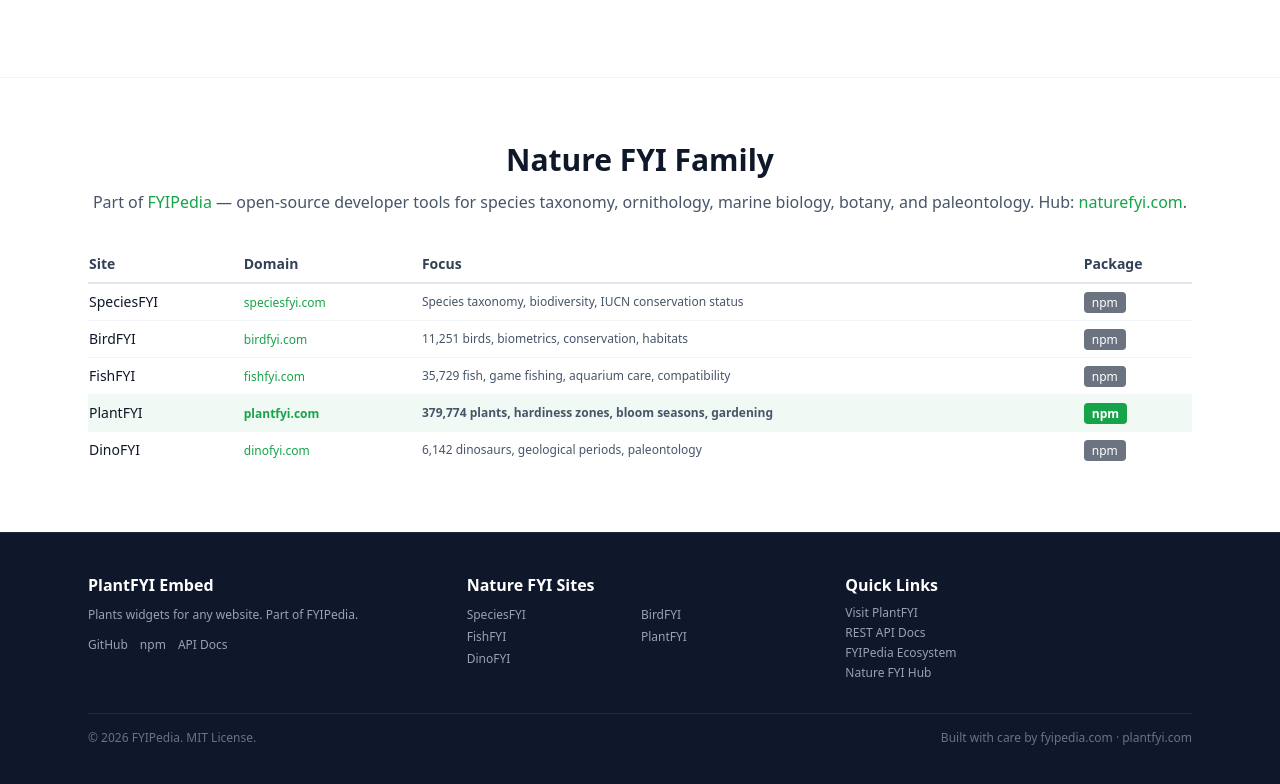
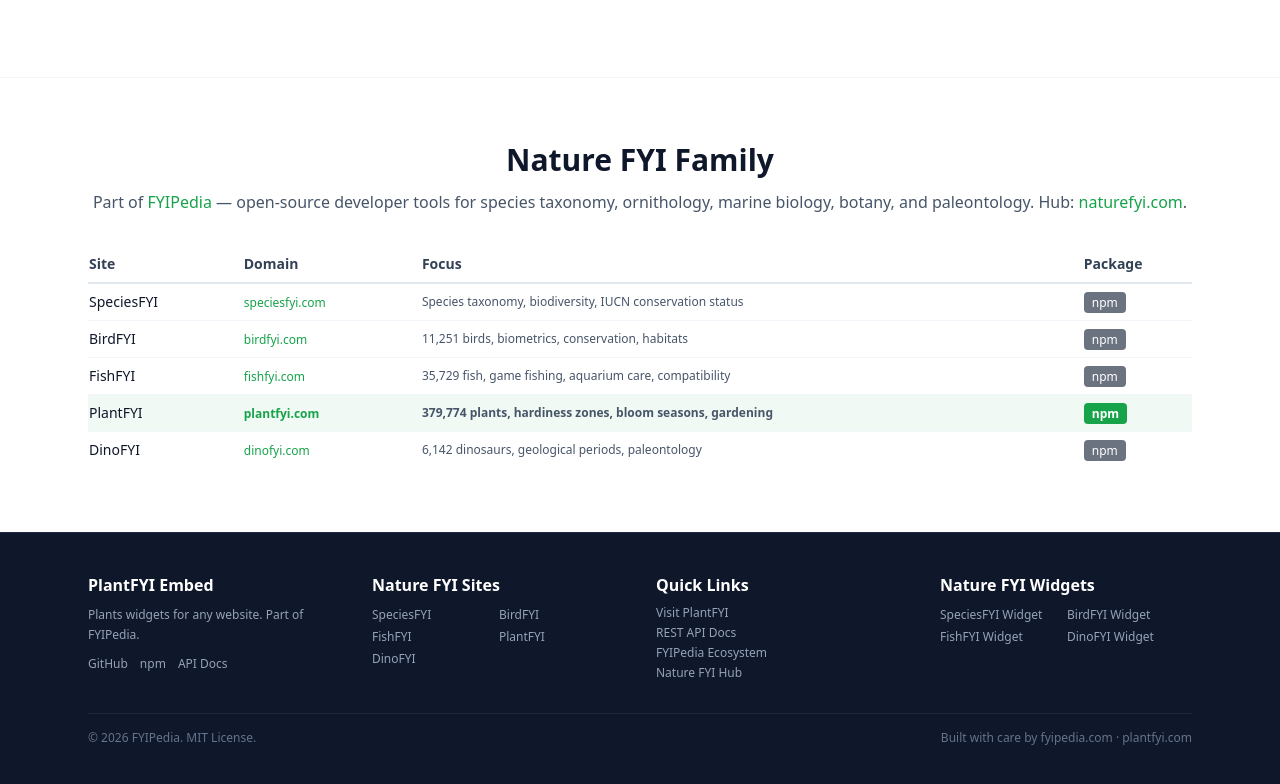
Before and after one commit to fyipedia/plantfyi-embed, a website: page docs/index.html in a window 1280 px wide. Shown: the part 3627-4411 px from the top of the page. Drawn offline with nearby package versions, Linux system fonts and the light colour scheme; a script that the page names is missing.

Commit message:
feat: add family widget cross-links in footer for SEO link equity

```diff
--- a/docs/index.html
+++ b/docs/index.html
@@ -380,7 +380,7 @@
   <!-- FOOTER -->
   <footer class="bg-slate-900 dark:bg-slate-950 text-slate-300 py-10 border-t border-slate-800">
     <div class="max-w-6xl mx-auto px-4 sm:px-6">
-      <div class="grid sm:grid-cols-3 gap-8 mb-8">
+      <div class="grid sm:grid-cols-4 gap-8 mb-8">
         <div>
           <h4 class="font-bold text-white mb-2">PlantFYI Embed</h4>
           <p class="text-xs text-slate-400 leading-relaxed mb-3">Plants widgets for any website. Part of <a href="https://fyipedia.com" class="hover:text-white" target="_blank" rel="noopener">FYIPedia</a>.</p>
@@ -409,6 +409,15 @@
             <li><a href="https://naturefyi.com" target="_blank" rel="noopener" class="text-slate-400 hover:text-white">Nature FYI Hub</a></li>
           </ul>
         </div>
+              <div>
+          <h4 class="font-bold text-white mb-2">Nature FYI Widgets</h4>
+          <div class="grid grid-cols-2 gap-0.5 text-xs">
+            <a href="https://widget.speciesfyi.com" target="_blank" rel="noopener" class="text-slate-400 hover:text-white py-0.5">SpeciesFYI Widget</a>
+            <a href="https://widget.birdfyi.com" target="_blank" rel="noopener" class="text-slate-400 hover:text-white py-0.5">BirdFYI Widget</a>
+            <a href="https://widget.fishfyi.com" target="_blank" rel="noopener" class="text-slate-400 hover:text-white py-0.5">FishFYI Widget</a>
+            <a href="https://widget.dinofyi.com" target="_blank" rel="noopener" class="text-slate-400 hover:text-white py-0.5">DinoFYI Widget</a>
+          </div>
+        </div>
       </div>
       <div class="border-t border-slate-800 pt-4 flex flex-col sm:flex-row justify-between gap-2 text-xs text-slate-500">
         <span>&copy; <span x-text="new Date().getFullYear()"></span> FYIPedia. MIT License.</span>
```
